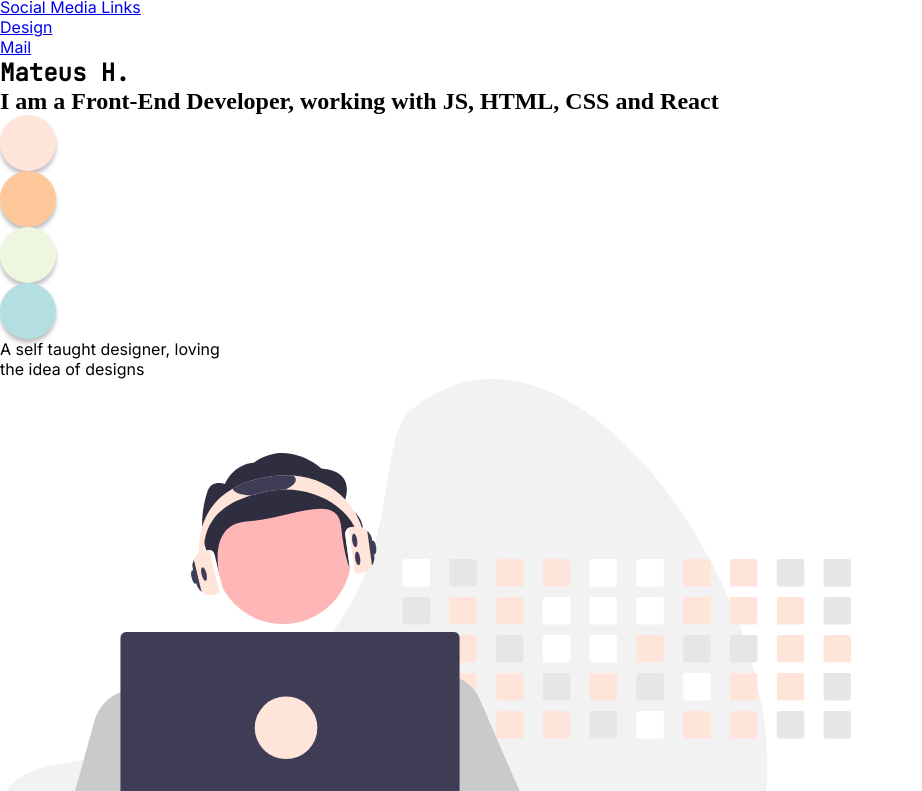
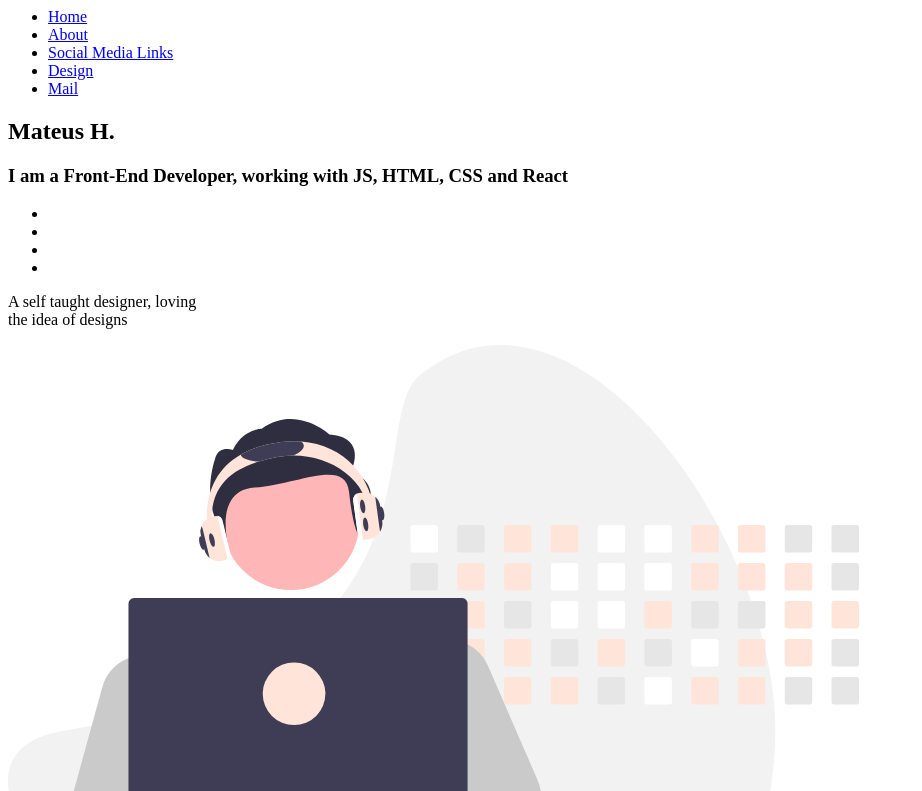
Before and after one commit to mhaffz/minimalist-portfolio, a plain HTML site: page index.html in a window 1280 px wide. Shown: the part 72-863 px from the top of the page, without its empty margins (0-922 px from the left). Drawn offline with Linux system fonts and the light colour scheme; a web font is replaced by a local one.

Commit message:
reseting files

```diff
--- a/assets/css/style.css
+++ /dev/null
@@ -1,62 +0,0 @@
-* {
-    margin: 0;
-    padding: 0;
-    box-sizing: border-box;
-}
-
-li {
-    font-family: inherit;
-}
-
-/* Fonts Classes */
-.inter-font {
-    font-family: 'Inter', sans-serif;
-}
-.jetbrainsmono-font{
-    font-family: 'JetBrains Mono', monospace;
-}
-.inika-font {
-    font-family: 'Inika', serif;
-}
-
-/* Colors Ball */
-.color-1 {
-    width: 56px;
-    height: 56px;
-    left: 239px;
-    top: 558px;
-    border-radius: 30px;
-
-    background: #FFE5D9;
-    box-shadow: 0px 4px 4px rgba(0, 0, 0, 0.25);
-}
-.color-2 {
-    width: 56px;
-    height: 56px;
-    left: 239px;
-    top: 558px;
-    border-radius: 30px;
-
-    background: #FEC89A;
-    box-shadow: 0px 4px 4px rgba(0, 0, 0, 0.25);
-}
-.color-3 {
-    width: 56px;
-    height: 56px;
-    left: 239px;
-    top: 558px;
-    border-radius: 30px;
-
-    background: #EFF6E0;
-    box-shadow: 0px 4px 4px rgba(0, 0, 0, 0.25);
-}
-.color-4 {
-    width: 56px;
-    height: 56px;
-    left: 239px;
-    top: 558px;
-    border-radius: 30px;
-
-    background: #B3DEE2;
-    box-shadow: 0px 4px 4px rgba(0, 0, 0, 0.25);
-}
--- a/index.html
+++ b/index.html
@@ -5,10 +5,6 @@
     <meta http-equiv="X-UA-Compatible" content="IE=edge">
     <meta name="viewport" content="width=device-width, initial-scale=1.0">
     <title>Personal Website</title>
-
-    <link rel="stylesheet" href="./assets/css/style.css">
-    <link rel="stylesheet" href="./assets/css/animations.css">
-
     <!-- Inter Font -->
     <link rel="preconnect" href="https://fonts.googleapis.com">
     <link rel="preconnect" href="https://fonts.gstatic.com" crossorigin>
@@ -24,10 +20,11 @@
 
 </head>
 <body>
-    <header>
+    <heade>
+        <div>
+            <h1>MATEUS HAFFERMANN FARIAS</h1>
             <nav>
-            <h1 class="inter-font">MATEUS HAFFERMANN FARIAS</h1>
-            <ul class="inter-font">
+                <ul>
                     <li><a href="#">Home</a></li>
                     <li><a href="#">About</a></li>
                     <li><a href="#">Social Media Links</a></li>
@@ -35,23 +32,25 @@
                     <li><a href="#">Mail</a></li>
                 </ul>
             </nav>
-    </header>
+        </div>
+    </heade>
 
     <main>
         <section>
             <div>
-                <h1 class="jetbrainsmono-font">Mateus H.</h1>
-                <h2 class="inika-font">I am a Front-End Developer, working with JS, HTML, CSS and React</h2>
+                <div>
+                    <h2>Mateus H.</h2>
+                    <h3>I am a Front-End Developer, working with JS, HTML, CSS and React</h3>
                     <ul>
-                    <li class="color-1"></li>
-                    <li class="color-2"></li>
-                    <li class="color-3"></li>
-                    <li class="color-4"></li>
+                        <li id="color-01"></li>
+                        <li id="color-02"></li>
+                        <li id="color-03"></li>
+                        <li id="color-04"></li>
                     </ul>
-                <p class="inter-font">A self taught designer, loving<br>the idea of designs</p>
+                    <p>A self taught designer, loving<br>the idea of designs</p>
                 </div>
-
-            <div><img src="./img/main01.svg" alt=""></div>
+                <img src="./img/main01.svg" alt="" class="main-img">
+            </div>
         </section>
     </main>
 </body>
```
Also changed, not shown: assets/css/animations.css (deleted), assets/js/main.js (deleted), img/mail.svg (added). Lines whose indentation alone changed are shown as unchanged.
